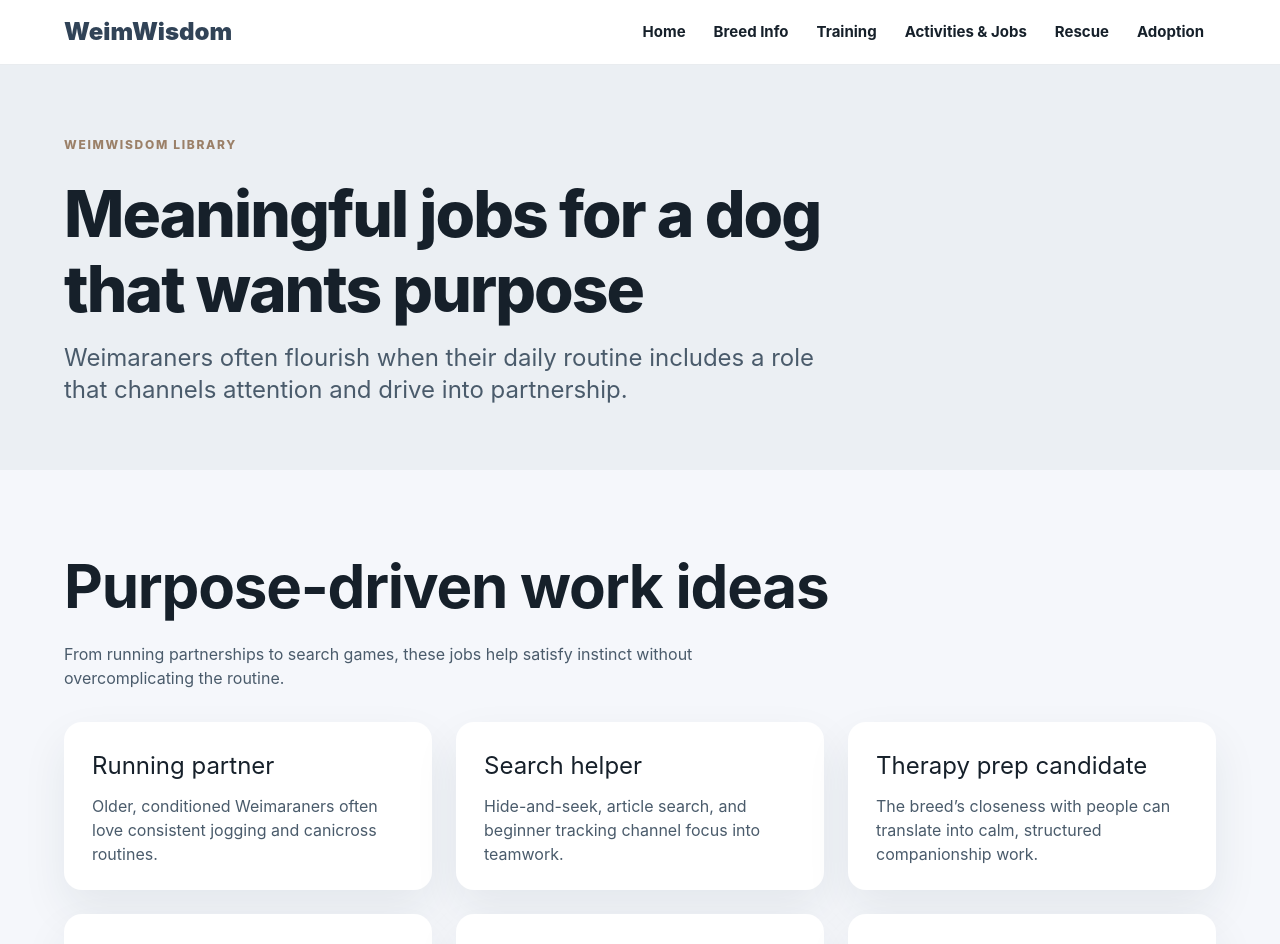
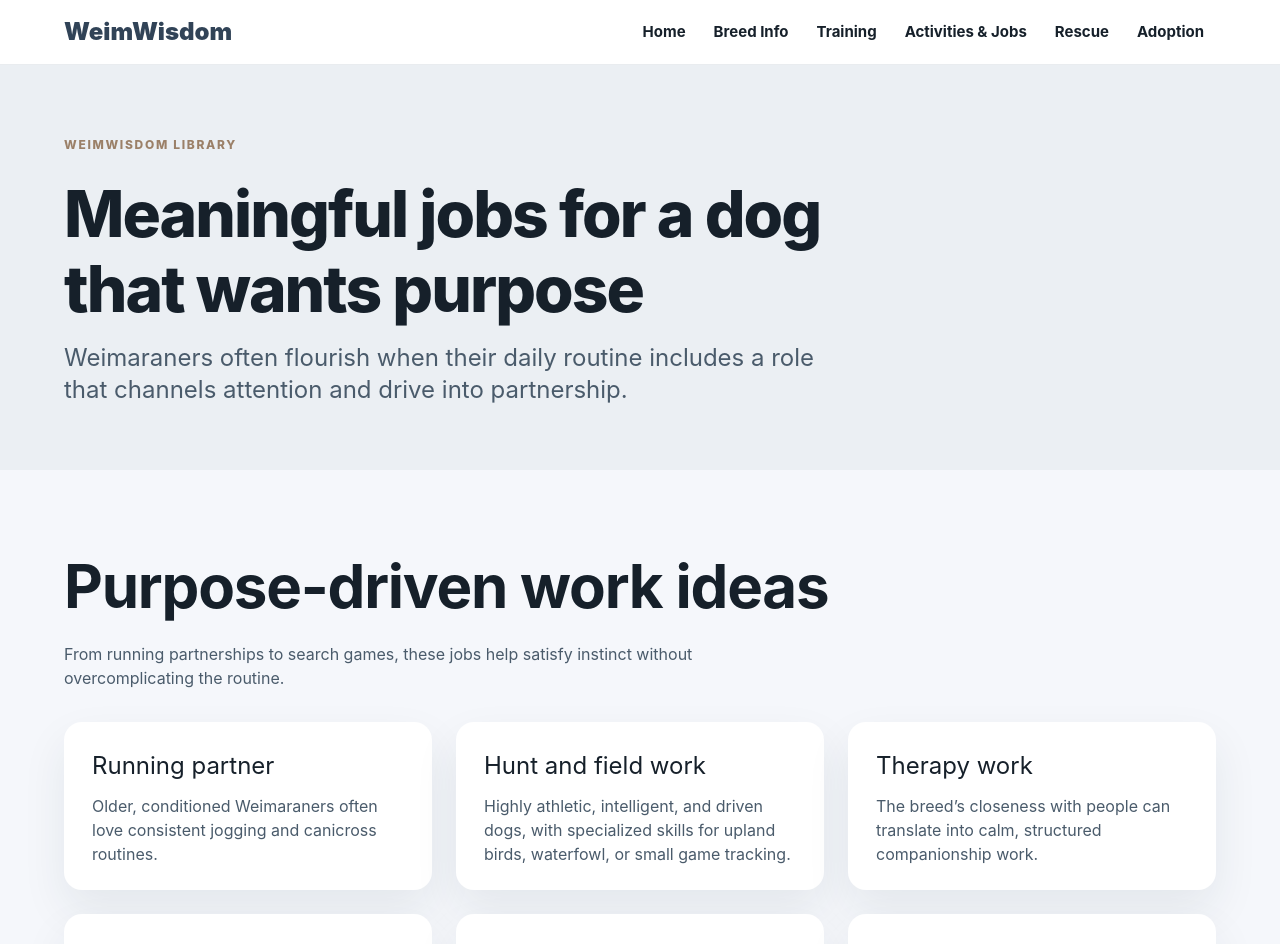
Before and after one commit to evilbeliver/weimwisdom, a Next.js app: page /jobs in a window 1280 px wide. Shown: the top 944 px of the page. Built offline with nearby package versions, Linux system fonts and the light colour scheme.

Commit message:
updated content

```diff
--- a/src/data/siteContent.ts
+++ b/src/data/siteContent.ts
@@ -179,7 +179,7 @@ export const activityIdeas: SpotlightCard[] = [
     description: 'Well-matched dog friends and clear breaks help maintain confidence and social skills.',
   },
   {
-    title: 'Barn Hunts',
+    title: 'Barn hunt',
     description: "A fast-growing, competitive dog sport that tests a dog's natural hunting instinct by having them locate safely housed rats in tubes hidden within a maze of straw or hay bales.",
   },
 ];
@@ -190,11 +190,11 @@ export const jobIdeas: SpotlightCard[] = [
     description: 'Older, conditioned Weimaraners often love consistent jogging and canicross routines.',
   },
   {
-    title: 'Search helper',
-    description: 'Hide-and-seek, article search, and beginner tracking channel focus into teamwork.',
+    title: 'Hunt and field work',
+    description: 'Highly athletic, intelligent, and driven dogs, with specialized skills for upland birds, waterfowl, or small game tracking.',
   },
   {
-    title: 'Therapy prep candidate',
+    title: 'Therapy work',
     description: 'The breed’s closeness with people can translate into calm, structured companionship work.',
   },  {
     title: 'Search and Rescue (SAR)',
```
